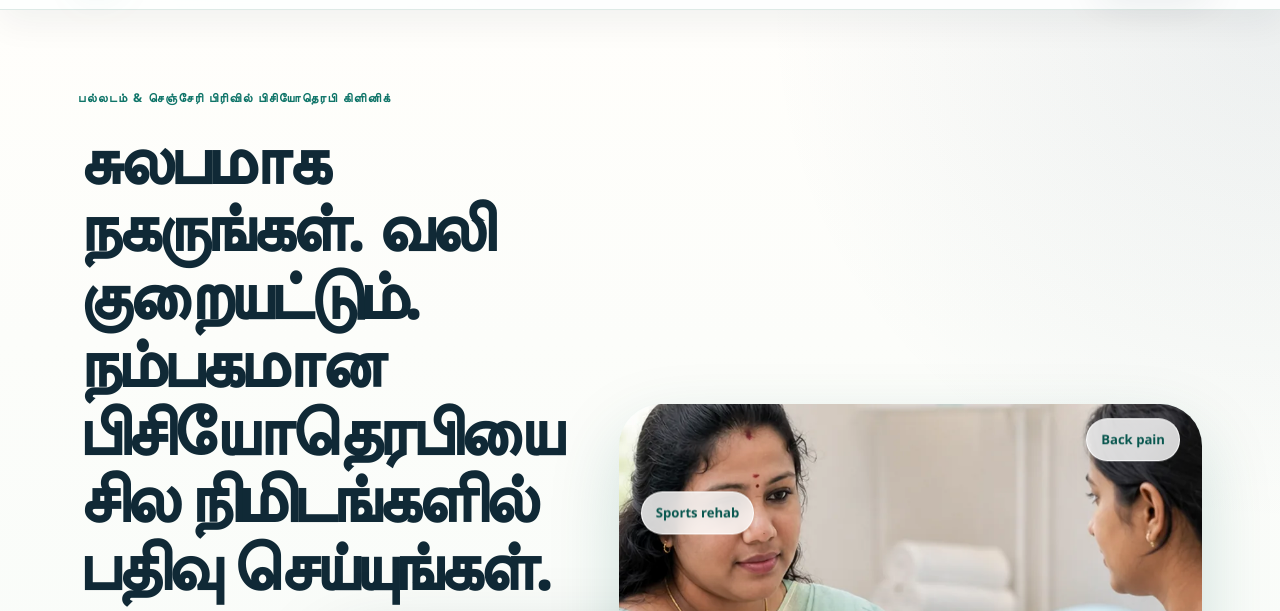
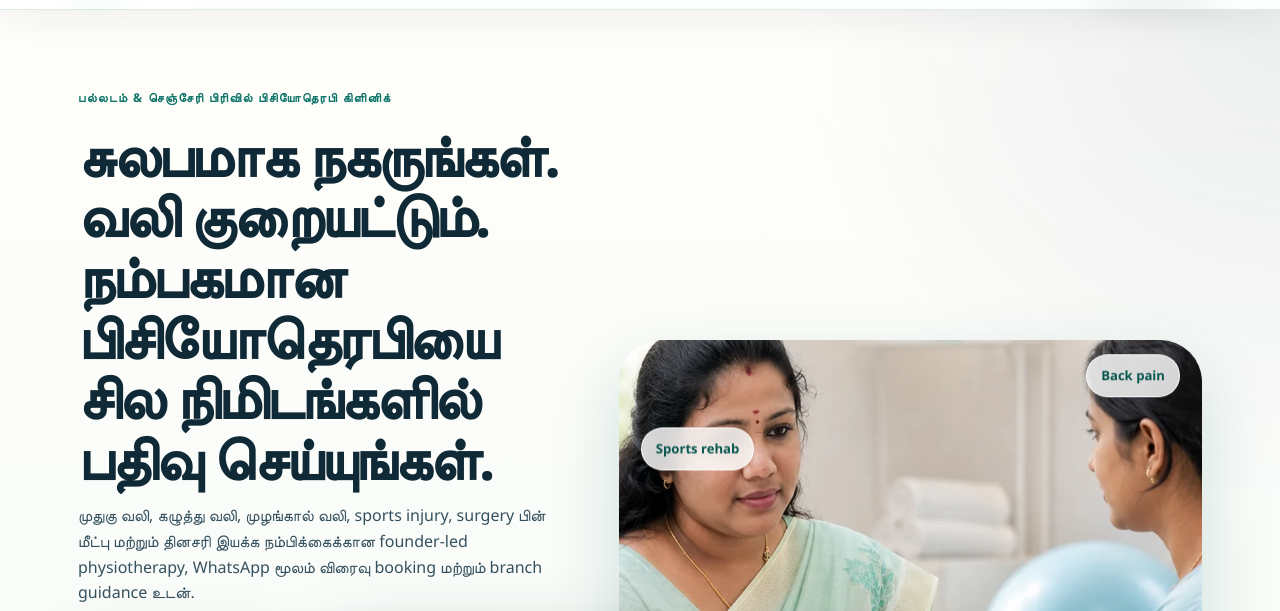
Before and after one commit to venkatbangla-boop/srisashti, a website: page index.html in a window 1280 px wide. Both pictures are taken after a click on the button "தமிழ்". Shown: the part 132-743 px from the top of the page. Drawn offline with Linux system fonts and the light colour scheme.

Commit message:
Tune Tamil hero typography for desktop

```diff
--- a/assets/css/styles.css
+++ b/assets/css/styles.css
@@ -166,6 +166,12 @@ h1{
   letter-spacing:-.06em;
   margin:14px 0 16px;
   max-width:680px;
+}
+html[lang="ta"] h1{
+  font-size:clamp(2rem,7vw,4.1rem);
+  line-height:1.05;
+  letter-spacing:-.04em;
+  max-width:720px;
 }
 h2{
   font-size:clamp(1.75rem,6.3vw,3.2rem);
@@ -874,9 +880,18 @@ h3{margin:.2rem 0;letter-spacing:-.02em}
     line-height:.98;
     max-width:620px;
   }
+  html[lang="ta"] h1{
+    font-size:clamp(2.9rem,4.6vw,4rem);
+    line-height:1.03;
+    max-width:760px;
+  }
   .hero-copy p{
     font-size:1.08rem;
     max-width:560px;
+  }
+  html[lang="ta"] .hero-copy p{
+    font-size:1rem;
+    max-width:620px;
   }
   .hero-highlights{grid-template-columns:1fr 1fr}
   .hero-media{border-radius:42px;min-height:560px}
```
